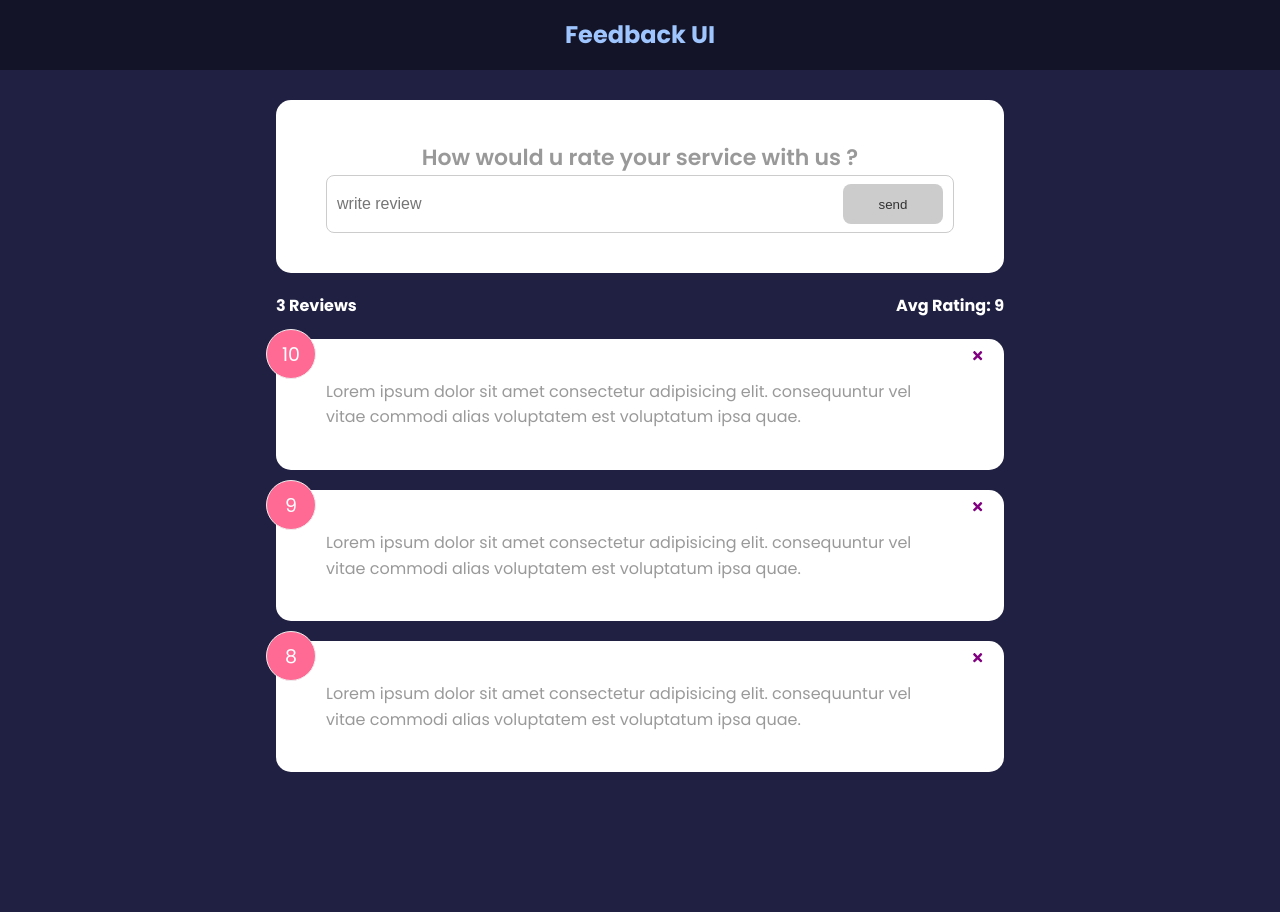
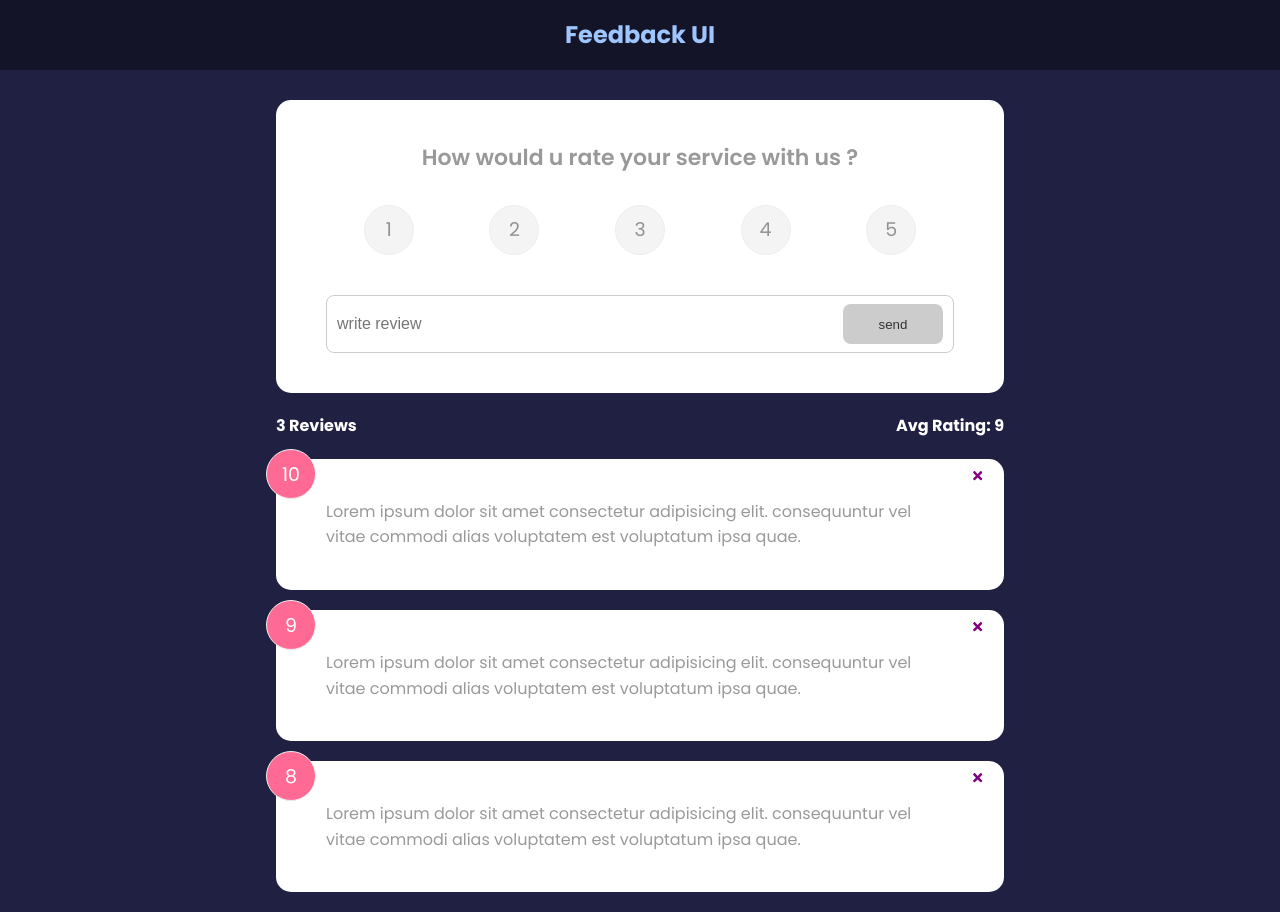
Before and after one commit to aljog786/feedback-app, a React (Create React App) app: page / in a window 1280 px wide. Before the commit the page ends 800 px from the top, so only its background shows below. Built offline with nearby package versions, Linux system fonts and the light colour scheme.

Commit message:
rating selector component

```diff
--- a/src/components/FeedbackForm.jsx
+++ b/src/components/FeedbackForm.jsx
@@ -1,9 +1,11 @@
 import { useState } from "react";
 import Card from "./shared/Card";
 import Button from "./shared/Button";
+import RatingSelector from "./RatingSelector";
 
 const FeedbackForm = () => {
     const [ text,setText ] = useState('');
+    const [ rating,setRating ] = useState(10);
     const [ btnDisabled,setBtnDisabled ] = useState(true);
     const [ message,setMessage ] = useState('');
 
@@ -26,6 +28,7 @@ const FeedbackForm = () => {
     <Card>
         <form>
             <h2>How would u rate your service with us ?</h2>
+            <RatingSelector select={(rating) => setRating(rating)} />
             <div className="input-group">
                 <input type="text" placeholder="write review" value={text} onChange={handleTextChange}/>
                 <Button type="submit" isDisabled={btnDisabled}>send</Button>
--- /dev/null
+++ b/src/components/RatingSelector.jsx
@@ -0,0 +1,70 @@
+import { useState } from "react";
+
+const RatingSelector = ({select}) => {
+    const [ selected,setSelected ] = useState(10);
+
+    const handleChange = (e) => {
+        setSelected(+e.currentTarget.value);
+        select(+e.currentTarget.value);
+    }
+  return (
+    <ul className="rating">
+        <li>
+            <input
+            type='radio'
+            id="num1"
+            name="rating"
+            value='1'
+            onChange={handleChange}
+            checked={selected === 1}
+            />
+            <label htmlFor="num1">1</label>
+        </li>
+        <li>
+            <input
+            type='radio'
+            id="num2"
+            name="rating"
+            value='2'
+            onChange={handleChange}
+            checked={selected === 2}
+            />
+            <label htmlFor="num2">2</label>
+        </li>
+        <li>
+            <input
+            type='radio'
+            id="num3"
+            name="rating"
+            value='3'
+            onChange={handleChange}
+            checked={selected === 3}
+            />
+            <label htmlFor="num3">3</label>
+        </li>
+        <li>
+            <input
+            type='radio'
+            id="num4"
+            name="rating"
+            value='4'
+            onChange={handleChange}
+            checked={selected === 4}
+            />
+            <label htmlFor="num4">4</label>
+        </li>
+        <li>
+            <input
+            type='radio'
+            id="num5"
+            name="rating"
+            value='5'
+            onChange={handleChange}
+            checked={selected === 5}
+            />
+            <label htmlFor="num5">5</label>
+        </li>
+    </ul>
+  )
+}
+export default RatingSelector
```
